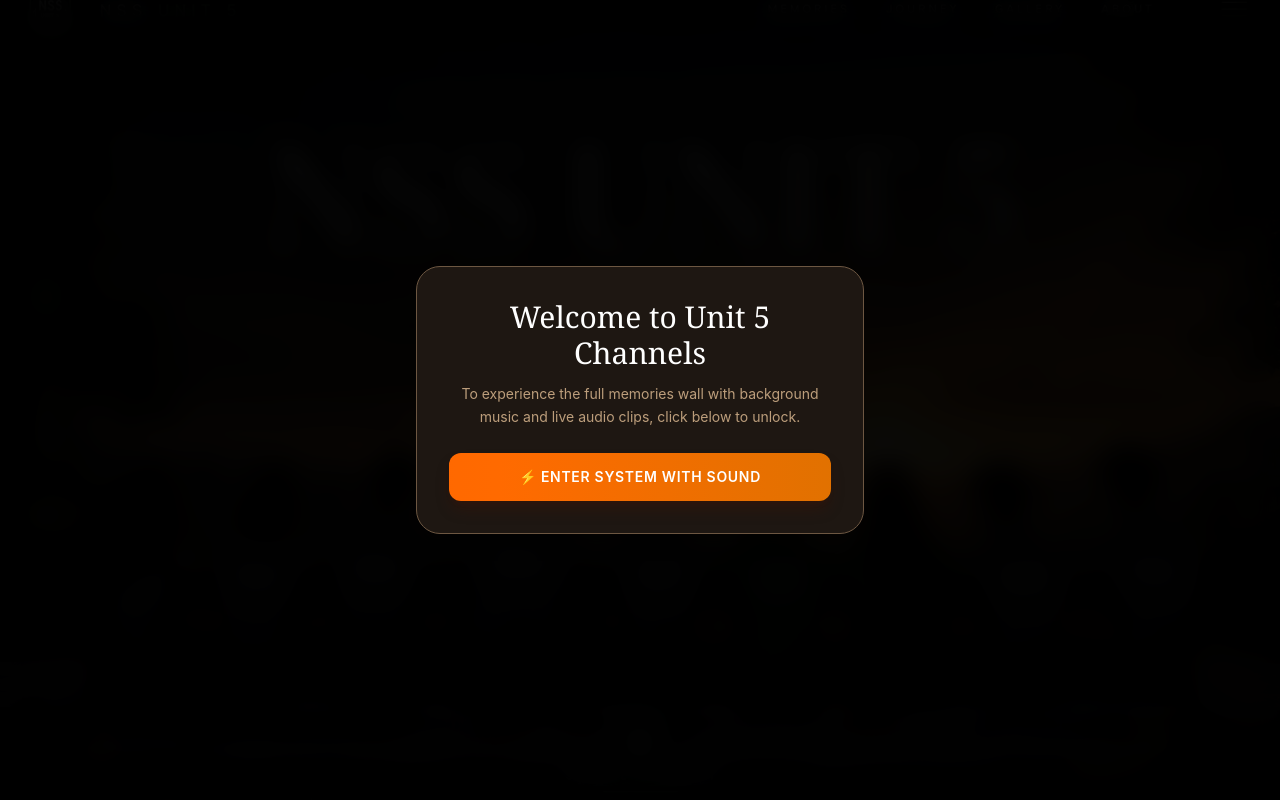
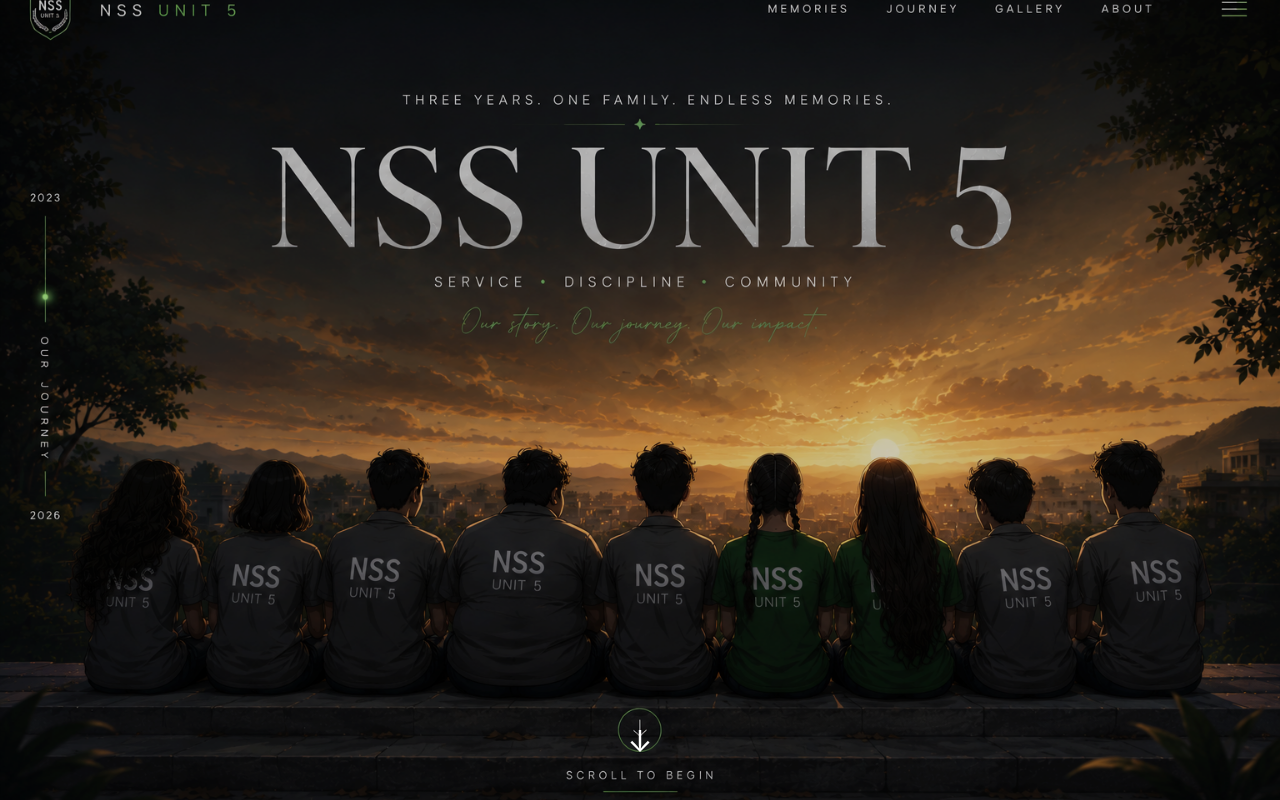
Before and after one commit to RM-Menaka/unit-5-memories, a React (Vite) app: page / in a window 1280 px wide. Shown: the top 800 px of the page. Built offline with nearby package versions, Linux system fonts and the light colour scheme; grey boxes are pictures that could not be loaded.

Commit message:
Fix videoreels app issue 3

```diff
--- a/src/App.jsx
+++ b/src/App.jsx
@@ -22,6 +22,42 @@ export default function App() {
   const [isAudioUnlocked, setIsAudioUnlocked] = useState(false);
   const [isHoveringVideo, setIsHoveringVideo] = useState(false);
 
+  // AUTOMATIC UNLOCKER: Listens for the very first user interaction anywhere on the document
+  useEffect(() => {
+    const unlockAudio = () => {
+      const mainAudio = mainAudioRef.current;
+      if (mainAudio && !isAudioUnlocked) {
+        mainAudio.volume = 1.0;
+        // Briefly trigger play to secure browser runtime clearance
+        mainAudio.play()
+          .then(() => {
+            setIsAudioUnlocked(true);
+            // If they are still at the top/Journey section, pause it until they reach page 3
+            if (journeySectionRef.current && heroVideoRef.current && !heroVideoRef.current.muted) {
+              mainAudio.pause();
+              mainAudio.currentTime = 0;
+            }
+          })
+          .catch((err) => console.log("Silent auto-unlock deferred:", err));
+      }
+
+      // Clean up listeners immediately after the first touch/click/scroll interaction
+      window.removeEventListener("click", unlockAudio);
+      window.removeEventListener("touchstart", unlockAudio);
+      window.removeEventListener("scroll", unlockAudio);
+    };
+
+    window.addEventListener("click", unlockAudio);
+    window.addEventListener("touchstart", unlockAudio);
+    window.addEventListener("scroll", unlockAudio);
+
+    return () => {
+      window.removeEventListener("click", unlockAudio);
+      window.removeEventListener("touchstart", unlockAudio);
+      window.removeEventListener("scroll", unlockAudio);
+    };
+  }, [isAudioUnlocked]);
+
   useEffect(() => {
     const heroVideo = heroVideoRef.current;
     const mainAudio = mainAudioRef.current;
@@ -35,6 +71,7 @@ export default function App() {
     const observer = new IntersectionObserver(
       ([entry]) => {
         if (entry.isIntersecting) {
+          // Inside Journey Section -> original video audio plays, background song remains silent
           heroVideo.muted = false;
           heroVideo.volume = 1.0;
 
@@ -43,8 +80,10 @@ export default function App() {
             mainAudio.currentTime = 0;
           }
         } else {
+          // Outside Journey Section -> mute hero clip
           heroVideo.muted = true;
 
+          // Continuous playback kicks off and holds for the remainder of the web app length
           if (mainAudio.paused && isAudioUnlocked && !isHoveringVideo) {
             mainAudio.play().catch((err) => console.log("Play held back:", err));
           }
@@ -82,7 +121,6 @@ export default function App() {
 
       {/* JOURNEY SECTION */}
       <section ref={journeySectionRef} className="relative min-h-screen overflow-hidden flex items-center justify-center px-6">
-        {/* PRODUCTION MEDIA PATH FIX: Declared as an absolute src property element */}
         <video
           ref={heroVideoRef}
           autoPlay
--- a/src/components/VideoReel.jsx
+++ b/src/components/VideoReel.jsx
@@ -1,4 +1,4 @@
-import { motion, AnimatePresence } from "framer-motion";
+import { motion } from "framer-motion";
 import { useRef, useState, useEffect } from "react";
 
 import camp from "../assets/videos/camp.mp4";
@@ -122,21 +122,6 @@ export default function VideoReel({ mainAudioRef, isAudioUnlocked, setIsAudioUnl
   const sectionRef = useRef(null);
   const [isSectionActive, setIsSectionActive] = useState(false);
 
-  const unlockAudioEnv = (e) => {
-    e.stopPropagation();
-    e.preventDefault(); // Prevents layout engine event traps
-
-    if (mainAudioRef.current) {
-      mainAudioRef.current.volume = 1.0;
-      mainAudioRef.current
-        .play()
-        .then(() => {
-          setIsAudioUnlocked(true);
-        })
-        .catch((err) => console.log("Audio play failed:", err));
-    }
-  };
-
   useEffect(() => {
     const section = sectionRef.current;
     const mainAudio = mainAudioRef.current;
@@ -156,35 +141,6 @@ export default function VideoReel({ mainAudioRef, isAudioUnlocked, setIsAudioUnl
 
   return (
     <section ref={sectionRef} className="relative min-h-screen overflow-hidden bg-[#120f0d] py-40 px-6">
-
-      {/* INTERACTION OVERRIDE FIX: pointer-events-auto added onto modal and overlay layers */}
-      <AnimatePresence>
-        {!isAudioUnlocked && (
-          <motion.div
-            initial={{ opacity: 0 }}
-            animate={{ opacity: 1 }}
-            exit={{ opacity: 0 }}
-            className="fixed inset-0 bg-black/95 backdrop-blur-md z-[100] flex flex-col items-center justify-center text-center px-4 pointer-events-auto"
-          >
-            <motion.div
-              initial={{ scale: 0.95, y: 10 }}
-              animate={{ scale: 1, y: 0 }}
-              className="max-w-md p-8 rounded-3xl bg-[#1e1712] border border-[#6d5742] shadow-2xl relative z-[110] pointer-events-auto"
-            >
-              <h3 className="text-white font-serif text-3xl mb-3">Welcome to Unit 5 Channels</h3>
-              <p className="text-orange-200/70 text-sm mb-6 leading-relaxed">
-                To experience the full memories wall with background music and live audio clips, click below to unlock.
-              </p>
-              <button
-                onClick={unlockAudioEnv}
-                className="w-full py-3.5 rounded-xl bg-gradient-to-r from-orange-500 to-amber-600 text-white text-sm font-semibold tracking-wider hover:opacity-90 shadow-lg shadow-orange-950/40 transition-opacity relative z-[120] cursor-pointer pointer-events-auto"
-              >
-                ⚡ ENTER SYSTEM WITH SOUND
-              </button>
-            </motion.div>
-          </motion.div>
-        )}
-      </AnimatePresence>
 
       <div className="absolute top-0 left-0 w-[500px] h-[500px] bg-orange-500/10 blur-3xl rounded-full"></div>
       <div className="absolute bottom-0 right-0 w-[500px] h-[500px] bg-yellow-500/10 blur-3xl rounded-full"></div>
```
